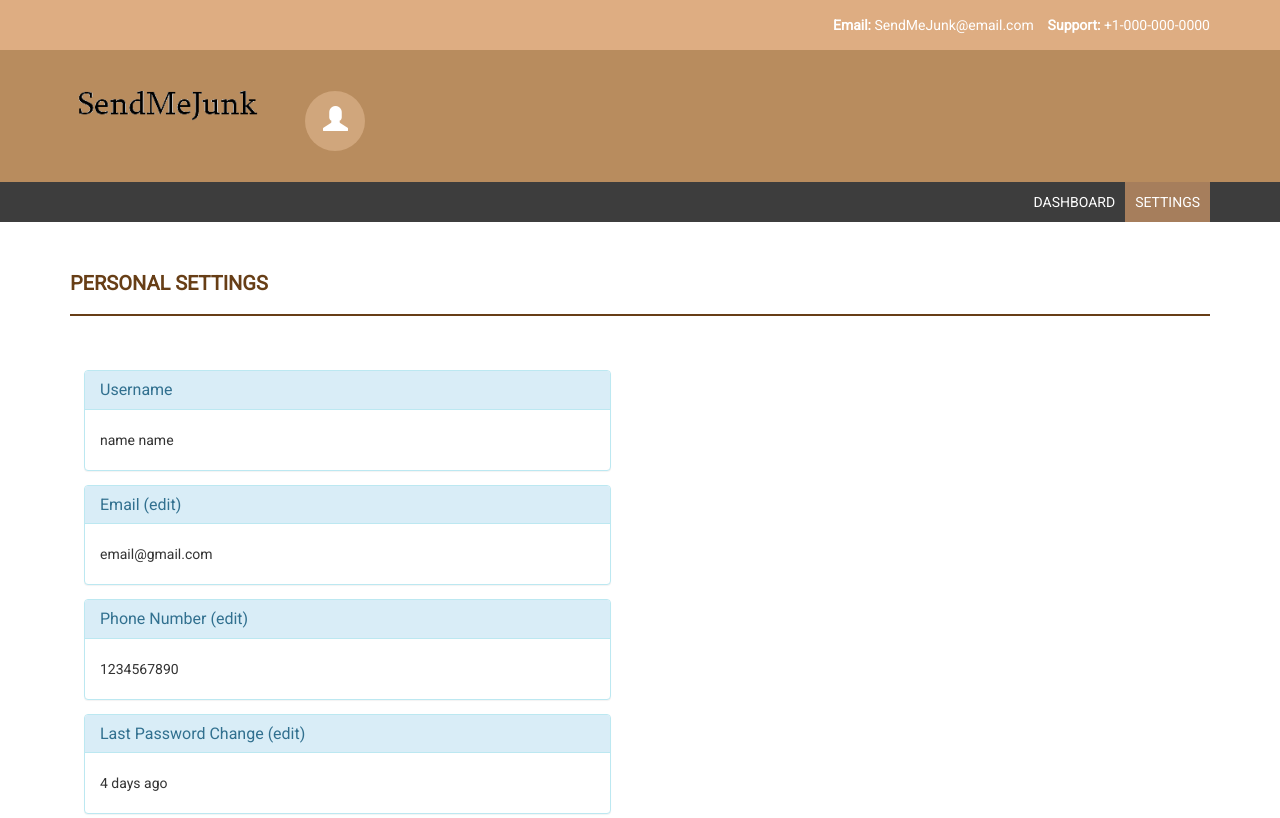
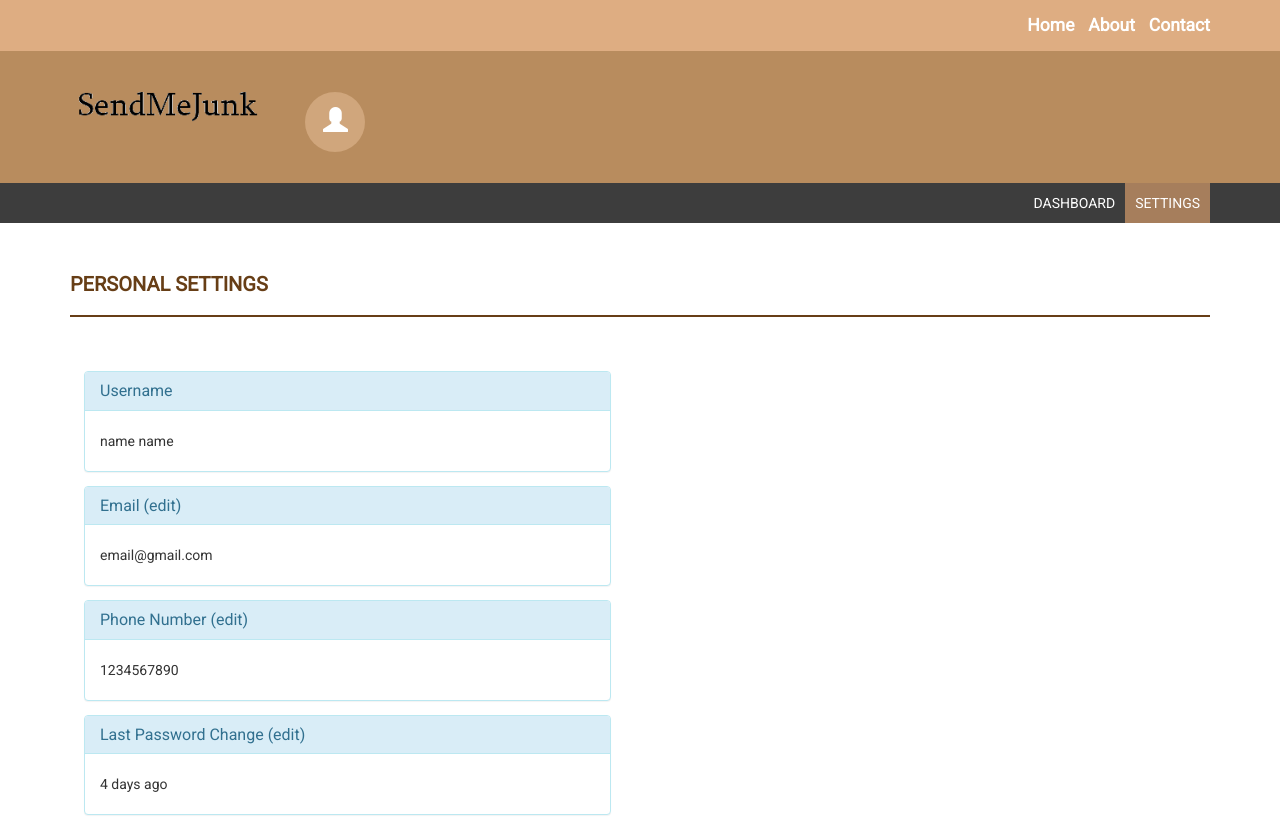
Before and after one commit to brianwang1217/SelfImprovementWebApp, a website: page blank.html in a window 1280 px wide. Shown: the top 818 px of the page. Drawn offline with Linux system fonts and the light colour scheme.

Commit message:
fix a small error

```diff
--- a/blank.html
+++ b/blank.html
@@ -54,9 +54,11 @@
         <div class="container">
             <div class="row">
                 <div class="col-md-12">
-                    <strong>Email: </strong>SendMeJunk@email.com
+                    <a href="index.html" style="color: white; font-size: 1.25em;"><strong>Home</strong></a>
                     &nbsp;&nbsp;
-                    <strong>Support: </strong>+1-000-000-0000
+                    <a href="about.html" style="color: white; font-size: 1.25em;"><strong>About</strong></a>
+                    &nbsp;&nbsp;
+                    <a href="contact.html" style="color: white; font-size: 1.25em;"><strong>Contact</strong></a>
                 </div>
 
             </div>
```
